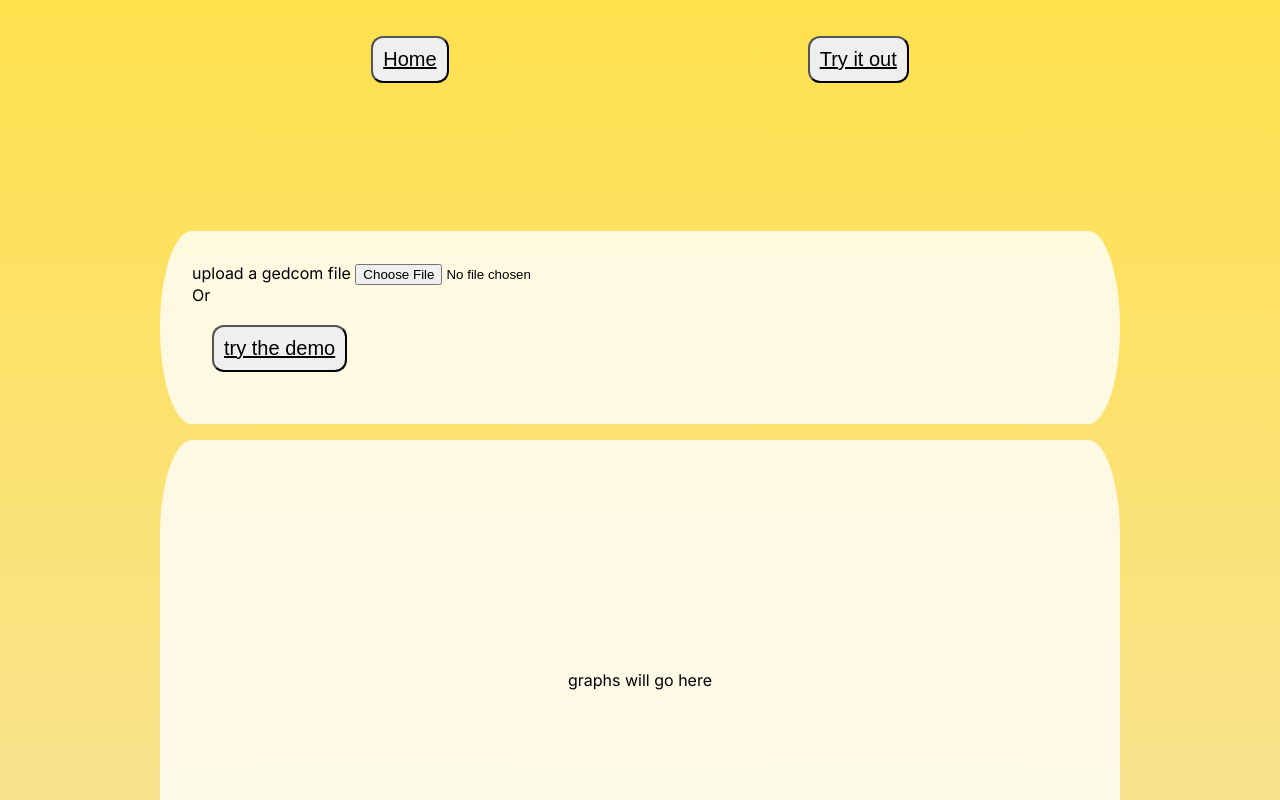
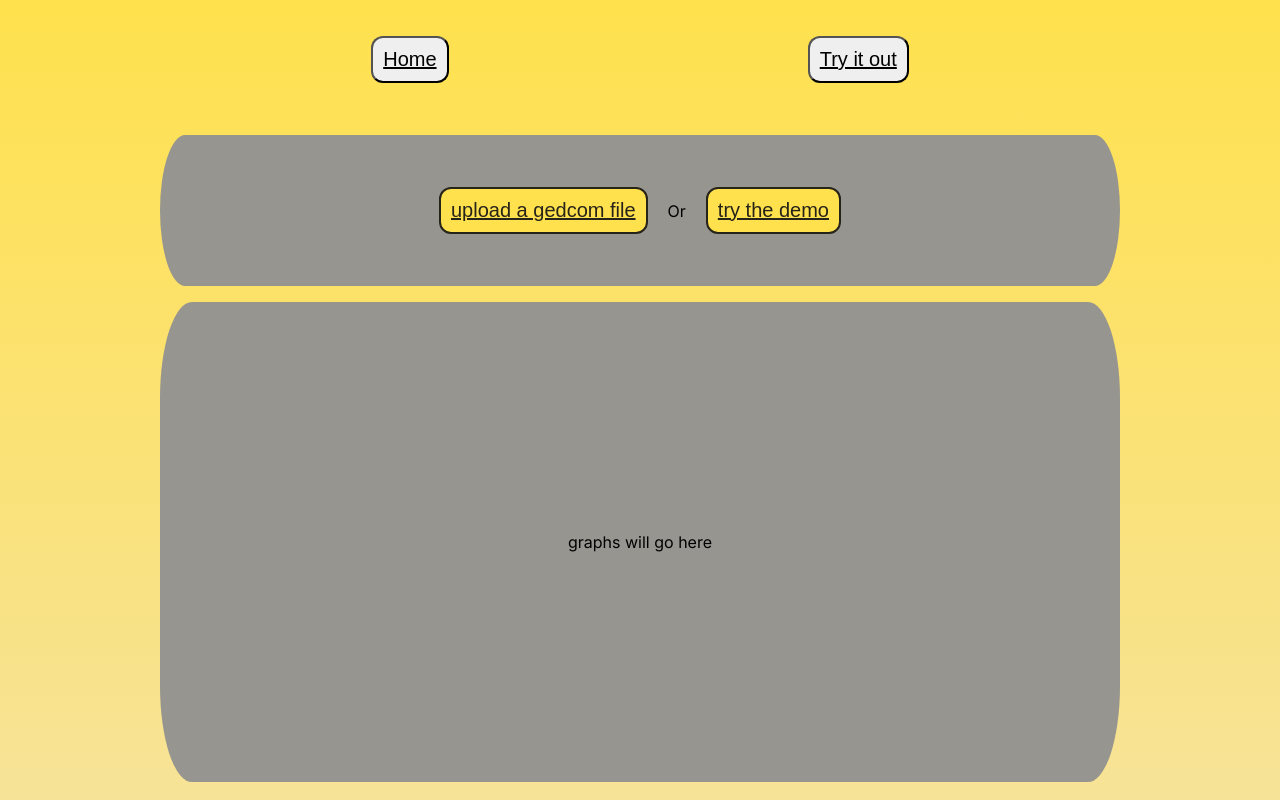
Before and after one commit to thelinguist/charting-polygamy, a Next.js app in the folder apps/ui/: page /chart/upload in a window 1280 px wide. Shown: the top 800 px of the page. Built offline with nearby package versions, Linux system fonts and the light colour scheme.

Commit message:
feat: style fixes

```diff
--- a/apps/ui/src/app/chart/upload/components/Demo.module.css
+++ /dev/null
@@ -1,22 +0,0 @@
-.chart {
-  width: 75vw;
-  background: rgba(255,255,255,0.8);
-  border-radius: 2rem/6rem;
-  padding: 2rem;
-  margin: 1rem;
-}
-
-.chart-list {
-  margin: 2rem;
-}
-
-.placeholder {
-  width: 75vw;
-  height: 30rem;
-  background: rgba(255,255,255,0.8);
-  border-radius: 2rem/6rem;
-  padding: 2rem;
-  margin: 1rem;
-  display: grid;
-  place-items: center;
-}
--- /dev/null
+++ b/apps/ui/src/app/chart/upload/components/TimelineRendering.module.css
@@ -0,0 +1,30 @@
+.chart {
+  color: black;
+  width: 75vw;
+  background: rgb(var(--color-surface-mixed-600));
+  border-radius: 2rem/6rem;
+  padding: 2rem;
+  margin: 1rem;
+}
+
+.uploadInfo > button {
+  color: rgb(var(--color-surface-mixed-100));
+  background: rgb(var(--color-primary-100));
+  border: 2px solid rgb(var(--color-surface-mixed-100));
+}
+
+.uploadInfo {
+  display: flex;
+  justify-content: center;
+  align-items: center;
+}
+
+.chart-list {
+  margin: 2rem;
+}
+
+.placeholder {
+  height: 30rem;
+  display: grid;
+  place-items: center;
+}
--- a/apps/ui/src/app/chart/upload/components/TimelineRendering.tsx
+++ b/apps/ui/src/app/chart/upload/components/TimelineRendering.tsx
@@ -5,7 +5,7 @@ import { Mermaid } from "./Mermaid"
 import { getTimelinesForMermaid } from "lib"
 import { FileTypes } from "lib/src/types"
 import { parseFile } from "../../../../lib/parseFile"
-import styles from "./Demo.module.css"
+import styles from "./TimelineRendering.module.css"
 import classNames from "../../../../lib/classNames"
 import { example3Wives } from "../constants/sample"
 
@@ -29,12 +29,17 @@ export const TimelineRendering = () => {
     }
 
     return (
-        <div className="form">
-            <div className={classNames("formGroup", styles.chart)}>
-                <label>upload a gedcom file</label> <input type="file" onChange={onChange} />
-                <br />
+        <div>
+            <div className={classNames(styles.chart, styles.uploadInfo)}>
+                <button>
+                     <label htmlFor="upload" role={"button"} title={"upload files"}>
+                    <a>
+                        upload a gedcom file
+                    </a>
+                </label>
+                <input id="upload" type="file" onChange={onChange} hidden />
+                </button>
                 Or
-                <br />
                 <button onClick={runDemo}>try the demo</button>
             </div>
             <div>
--- a/apps/ui/src/app/globals.css
+++ b/apps/ui/src/app/globals.css
@@ -34,19 +34,6 @@
   --background-start-rgb: 255, 225, 77;
   --background-end-rgb: 246, 227, 160;
 
-  --primary-glow: conic-gradient(
-    from 180deg at 50% 50%,
-    #16abff33 0deg,
-    #0885ff33 55deg,
-    #54d6ff33 120deg,
-    #0071ff33 160deg,
-    transparent 360deg
-  );
-  --secondary-glow: radial-gradient(
-    rgba(255, 255, 255, 1),
-    rgba(255, 255, 255, 0)
-  );
-
   --tile-start-rgb: 239, 245, 249;
   --tile-end-rgb: 228, 232, 233;
   --tile-border: conic-gradient(
@@ -70,14 +57,6 @@
     --foreground-rgb: 255, 255, 255;
     --background-start-rgb: --color-surface-mixed-100;
     --background-end-rgb: --color-surface-mixed-200;
-
-    --primary-glow: radial-gradient(rgba(1, 65, 255, 0.4), rgba(1, 65, 255, 0));
-    --secondary-glow: linear-gradient(
-      to bottom right,
-      rgba(1, 65, 255, 0),
-      rgba(1, 65, 255, 0),
-      rgba(1, 65, 255, 0.3)
-    );
 
     --tile-start-rgb: 2, 13, 46;
     --tile-end-rgb: 2, 5, 19;
--- a/apps/ui/src/app/page.module.css
+++ b/apps/ui/src/app/page.module.css
@@ -3,7 +3,7 @@
   flex-direction: column;
   justify-content: space-between;
   align-items: center;
-  padding: 6rem;
+  padding: 0 6rem 6rem;
   min-height: calc(100vh - 2rem - 86px - 5px);
 }
 
--- a/apps/ui/src/components/Header/index.tsx
+++ b/apps/ui/src/components/Header/index.tsx
@@ -5,11 +5,11 @@ export default function Header() {
     return (
         <header className={styles.header}>
             <Link href="/">
-                <button>
-                    Home
-                </button>
+                <button>Home</button>
             </Link>
-            <button className={styles.tryIt}>Try it out</button>
+            <Link href="/chart/upload">
+                <button className={styles.tryIt}>Try it out</button>
+            </Link>
         </header>
     )
 }
```
